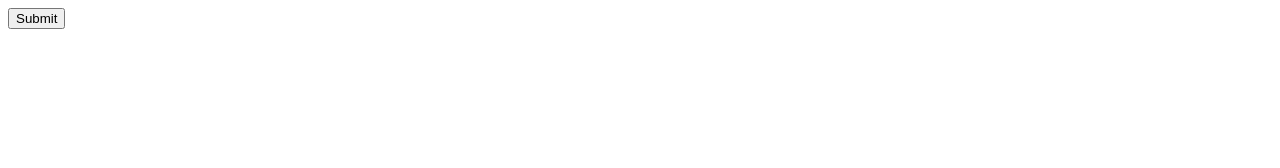
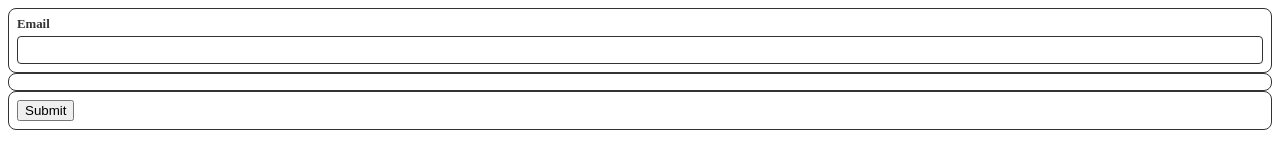
Before and after one commit to Annie-Huang/js-multistep-form, a website: page index.html in a window 1280 px wide. Drawn offline with Linux system fonts and the light colour scheme.

Commit message:
Add the email input and add styling that apply all form fields

```diff
--- a/index.html
+++ b/index.html
@@ -13,7 +13,12 @@
   </head>
   <body>
     <form data-multi-step>
-      <div class="card" data-step="1"></div>
+      <div class="card" data-step="1">
+        <div class="form-group">
+          <label for="email">Email</label>
+          <input type="email" name="email" id="email" />
+        </div>
+      </div>
       <div class="card" data-step="2"></div>
       <div class="card" data-step="3">
         <button type="submit">Submit</button>
--- a/style.css
+++ b/style.css
@@ -0,0 +1,27 @@
+.card {
+  background-color: white;
+  border: 1px solid #333;
+  border-radius: 0.5rem;
+  padding: 0.5rem;
+}
+
+.form-group {
+  display: flex;
+  flex-direction: column;
+  margin-bottom: 0.5rem;
+  gap: 0.25rem;
+}
+.form-group:last-child {
+  margin: 0;
+}
+.form-group > label {
+  font-weight: bold;
+  font-size: 0.8em;
+  color: #333;
+}
+.form-group > input {
+  border: 1px solid #333;
+  border-radius: 0.25em;
+  font-size: 1rem;
+  padding: 0.25em;
+}
```
